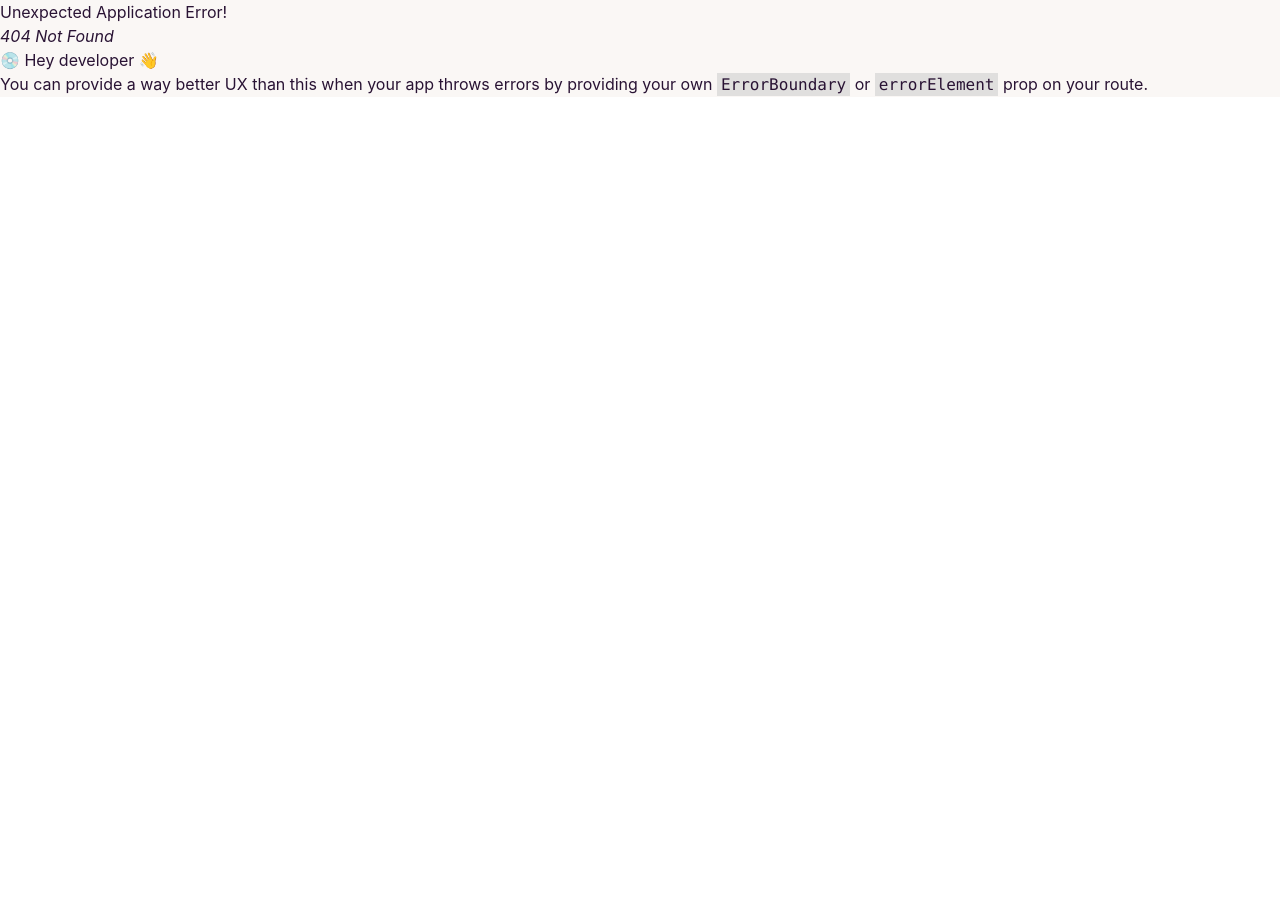
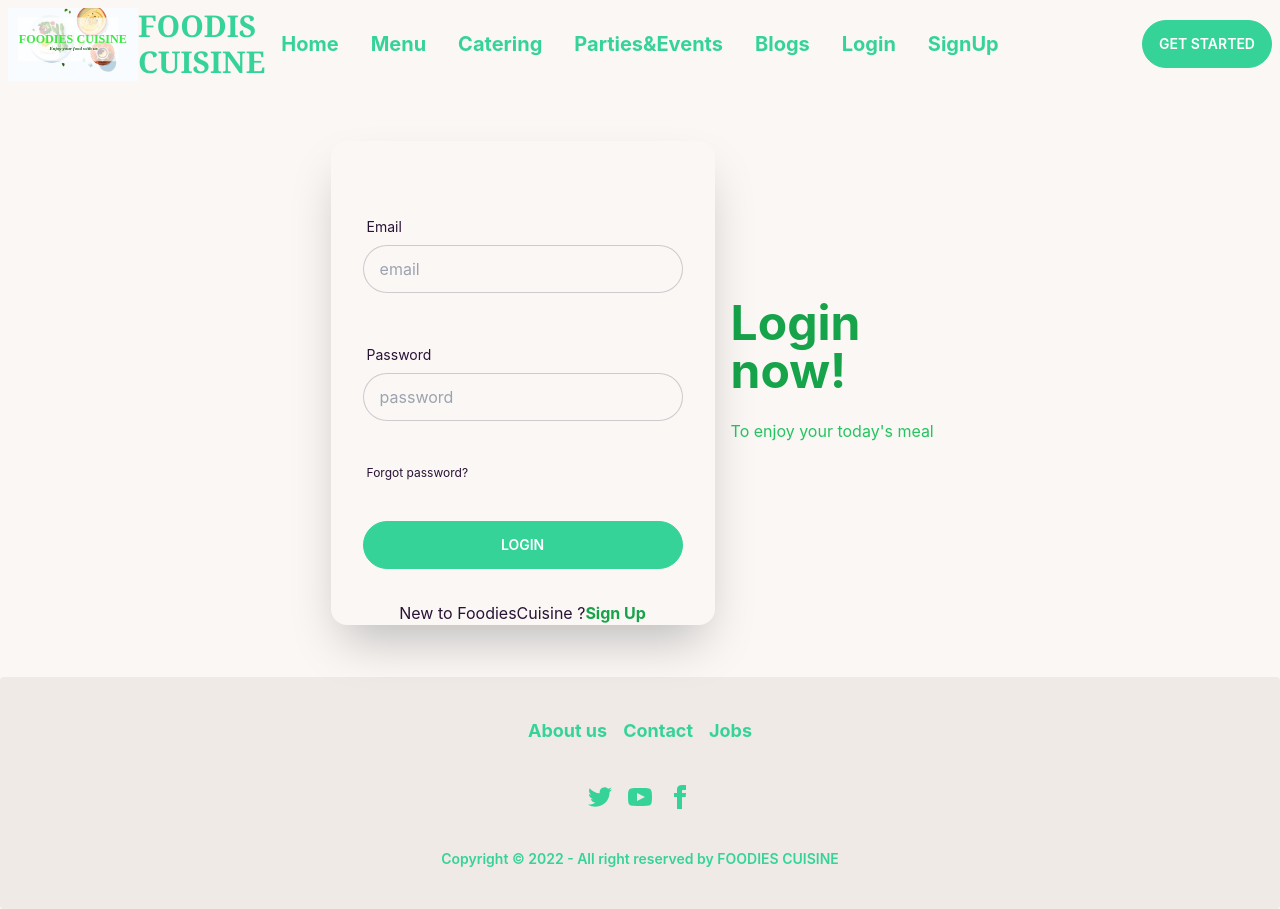
Before and after one commit to tahminarim/foodies-cuisine, a React (Create React App) app: page /login in a window 1280 px wide. Before the commit this address had no page. Before the commit the page ends 800 px from the top, so only its background shows below. Built offline with nearby package versions, Linux system fonts and the light colour scheme.

Commit message:
signup and login form added

```diff
--- /dev/null
+++ b/src/Pages/Login/Login.js
@@ -0,0 +1,44 @@
+import React from 'react';
+import { Link } from 'react-router-dom';
+
+const Login = () => {
+    const handleLogin = event =>{
+
+    }
+    return (
+<div className="hero max-screen bg-base-100 mt-9">
+  <div className="hero-content flex-col lg:flex-row-reverse">
+    <div className="text-center lg:text-left">
+      <h1 className="text-5xl font-bold text-green-600">Login now!</h1>
+      <p className="py-6 text-green-500"> To enjoy your today's meal </p>
+    </div>
+    <div className="card flex-shrink-0 w-full max-w-sm shadow-2xl bg-base-100">
+      <form onSubmit={handleLogin} className="card-body">
+        <div className="form-control">
+          <label className="label">
+            <span className="label-text mt-9">Email</span>
+          </label>
+          <input type="text" placeholder="email" className="input input-bordered" />
+        </div>
+        <div className="form-control">
+          <label className="label">
+            <span className="label-text mt-9">Password</span>
+          </label>
+          <input type="text" placeholder="password" className="input input-bordered" />
+          <label className="label mt-9">
+            <a href="/" className="label-text-alt link link-hover">Forgot password?</a>
+          </label>
+        </div>
+        <div className="form-control mt-6">
+            <input className="btn btn-success text-white" type="submit" value="Login" />
+        </div>
+      </form>
+      <p className='text-center'>New to FoodiesCuisine ?<Link className='text-green-600 font-bold' to="/signup">Sign Up</Link> </p>
+    </div>
+  </div>
+</div>
+
+    );
+};
+
+export default Login;
--- a/src/Pages/Shared/Footer/Footer.js
+++ b/src/Pages/Shared/Footer/Footer.js
@@ -2,7 +2,7 @@ import React from 'react';
 
 const Footer = () => {
     return (
-<footer className="footer footer-center p-10 bg-base-200 text-base-content rounded">
+<footer className="footer footer-center mt-9 p-10 bg-base-200 text-base-content rounded">
   <div className="grid grid-flow-col gap-4 text-success font-bold text-lg">
     <a href="/ " className="link link-hover">About us</a>
     <a href="/ " className="link link-hover">Contact</a>
--- a/src/Pages/Shared/Header/Header.js
+++ b/src/Pages/Shared/Header/Header.js
@@ -10,6 +10,10 @@ const Header = () => {
         <li className='font-bold text-xl text-success'><Link to='/'>Parties&Events</Link></li>
 
         <li className='font-bold text-xl text-success'><Link to='/'>Blogs</Link></li>
+        <li className='font-bold text-xl text-success'><Link to='/login'>Login</Link></li>
+        <li className='font-bold text-xl text-success'><Link to='/signup'>SignUp</Link></li>
+
+
 
     </>
     return (
--- /dev/null
+++ b/src/Pages/Signup/Signup.js
@@ -0,0 +1,48 @@
+import React from 'react';
+import { Link } from 'react-router-dom';
+
+const Signup = () => {
+    const handleSignup = event => {
+
+    }
+    return (
+        <div className="hero w-full my-20">
+            <div className="hero-content flex-col lg:flex-row-reverse">
+                <div className="text-center lg:text-left">
+                    <h1 className="text-5xl font-bold text-green-600">Sign Up now!</h1>
+                    <p className="py-6 text-green-500"> To order your today's meal </p>
+                </div>
+                <div className="card flex-shrink-0 w-full max-w-sm shadow-2xl bg-base-100 py-20">
+
+                    <form onSubmit={handleSignup} className="card-body">
+                        <div className="form-control">
+                            <label className="label">
+                                <span className="label-text">Name</span>
+                            </label>
+                            <input type="text" name='name' placeholder="Your Name" className="input input-bordered" />
+                        </div>
+                        <div className="form-control">
+                            <label className="label">
+                                <span className="label-text">Email</span>
+                            </label>
+                            <input type="text" name='email' placeholder="email" className="input input-bordered" required />
+                        </div>
+                        <div className="form-control">
+                            <label className="label">
+                                <span className="label-text">Password</span>
+                            </label>
+                            <input type="password" name='password' placeholder="password" className="input input-bordered" required />
+
+                        </div>
+                        <div className="form-control mt-6">
+                            <input className="btn btn-success text-white" type="submit" value="Sign Up" />
+                        </div>
+                    </form>
+                    <p className='text-center'>Already have an account? <Link className='text-green-600 font-bold' to="/login">Login</Link> </p>
+                </div>
+            </div>
+        </div>
+    );
+};
+
+export default Signup;
```
Also changed, not shown: src/Router/Routes/Routes.js (+12 -1 lines).
